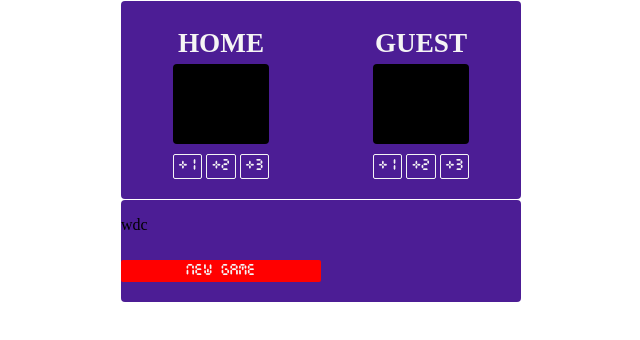
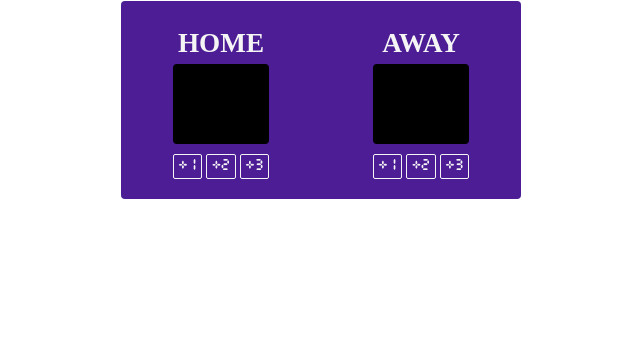
Before and after one commit to rayfromspace/basketball-scorebord-challenge, a plain HTML site: page index.html in a window 1280 px wide. Shown: the whole page, without its empty margins (319-959 px from the left). Drawn offline with nearby package versions, Linux system fonts and the light colour scheme.

Commit message:
change guest to away and remove broken code

```diff
--- a/index.html
+++ b/index.html
@@ -15,7 +15,7 @@
 
             </div>
             <div>
-                <h3>GUEST</h3>
+                <h3>AWAY</h3>
                 <div id="guest-score"></div>
                 <div>
                     <button onclick="add1pointG()">+1</button>
@@ -25,10 +25,7 @@
             </div>
 
         </div>
-        <div class="add-on">
-            <p id="winner">wdc</p>
-             <button id="new-game" onclick="newGame()">New Game</button>
-         </div>
+
         <script src="index.js"></script>
     </body>
 </html>
--- a/index.js
+++ b/index.js
@@ -28,8 +28,3 @@ function add2pointG() {
 function add3pointG() {
     guestScore.textContent = score += threePoint
 }
-
-let winner = document.getElementById("winner")
-if (homeScore > guestScore) {
-    winner.textContent = homeScore
-}
```
